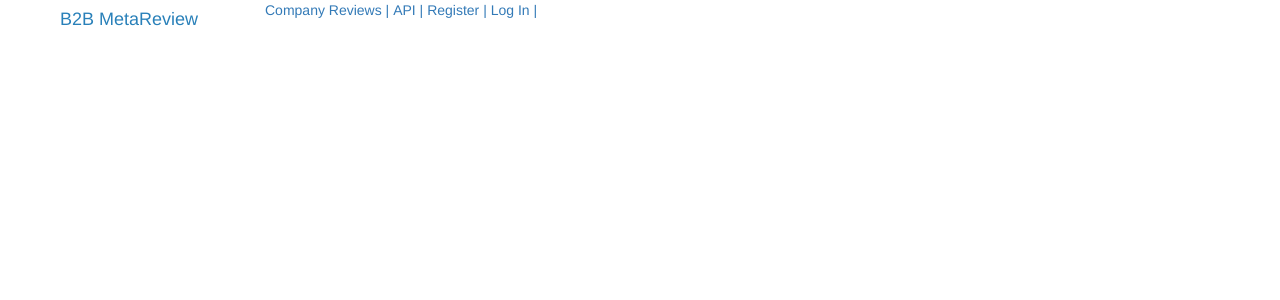
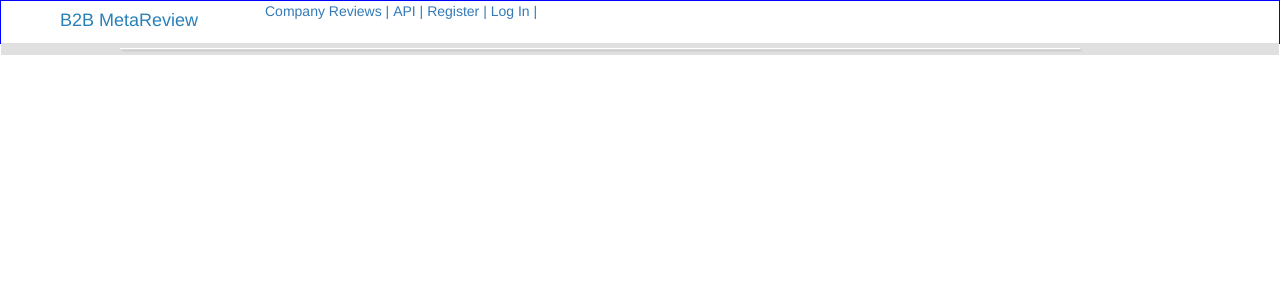
Before and after one commit to mangowolf/vendor_review, a Django app: page / in a window 1280 px wide. Shown: the top 300 px of the page. Run offline with Django 3.2, Linux system fonts and the light colour scheme; data that the repository does not hold is empty; some libraries are stand-ins or nearby versions.

Commit message:
Type: UI Updated Company Review page with color and spacing elements to distinguish elements.

```diff
--- a/review/static/review/css/style.css
+++ b/review/static/review/css/style.css
@@ -1,5 +1,13 @@
 h1,h2{
     padding-left: 5px;
+}
+
+body{
+  border: 1px solid blue;
+}
+
+footer{
+  background: black;
 }
 
 /*INDEX PAGE*/
@@ -11,7 +19,11 @@ h1,h2{
 
 /*BASE*/
 .main-content-container{
-    position: relative;
+    background: #e0e0e0;
+}
+
+.container{
+    margin-bottom: 2px;
 }
 
 /*COMPANY REVIEW PAGE*/
@@ -52,16 +64,20 @@ h1,h2{
 }
 
 .post-header{
-    background-color: #8bb6f9;
+    /*background-color: #8bb6f9;*/
 }
 
 .review-container{
     width:960px;
     margin: auto;
+    background: white;
+    box-shadow: 2px 2px 2px #bababa;
+    margin-bottom: 5px;
+    margin-top: 5px;
 }
 
 .review-content{
-  margin-left: 15px;
+  margin-left: 30px;
 }
 
 /*LOGIN PAGE*/
--- a/review/templates/review/base.html
+++ b/review/templates/review/base.html
@@ -43,13 +43,14 @@
             </div>
         </div>
     </nav>
-    <div class="main-content-container">
+    <div class="col-md-12 main-content-container">
     {% block content %}
 
     {% endblock %}
     {% block scripts %}{% endblock %}
     </div>
-
+    <footer class="footer-container"></footer>
 </body>
 
+
 </html>
--- a/review/templates/review/company_review.html
+++ b/review/templates/review/company_review.html
@@ -1,19 +1,21 @@
 {% extends "review/base.html" %}
 {% block content %}
+    <div class="col-md-1"></div>
+    <div class="col-md-6 review-container">
     {% for post in posts %}
-    <div class="review-container">
+        <hr>
         <div class="post-header">
+            <span class="caption">{{ post.published_date }}</span>
             <h2>{{ post.companykey }}</h2>
-            <span class="caption">published: {{ post.published_date }}</span>
-            <hr>
         </div>
         <div class="review-content">
             <h3><a href="{% url 'post_detail' pk=post.pk %}">{{ post.title }}</a></h3>
             <p>{{ post.review|linebreaksbr }}</p>
             <button>Like</button><span id="counter">0</span>
         </div>
+    {% endfor %}
     </div>
-    {% endfor %}
+    <div class="col-md-5"></div>
 
 {% endblock %}
 {% block scripts %}    <script src="/static/review/js/review.js"></script>{% endblock %}
```
